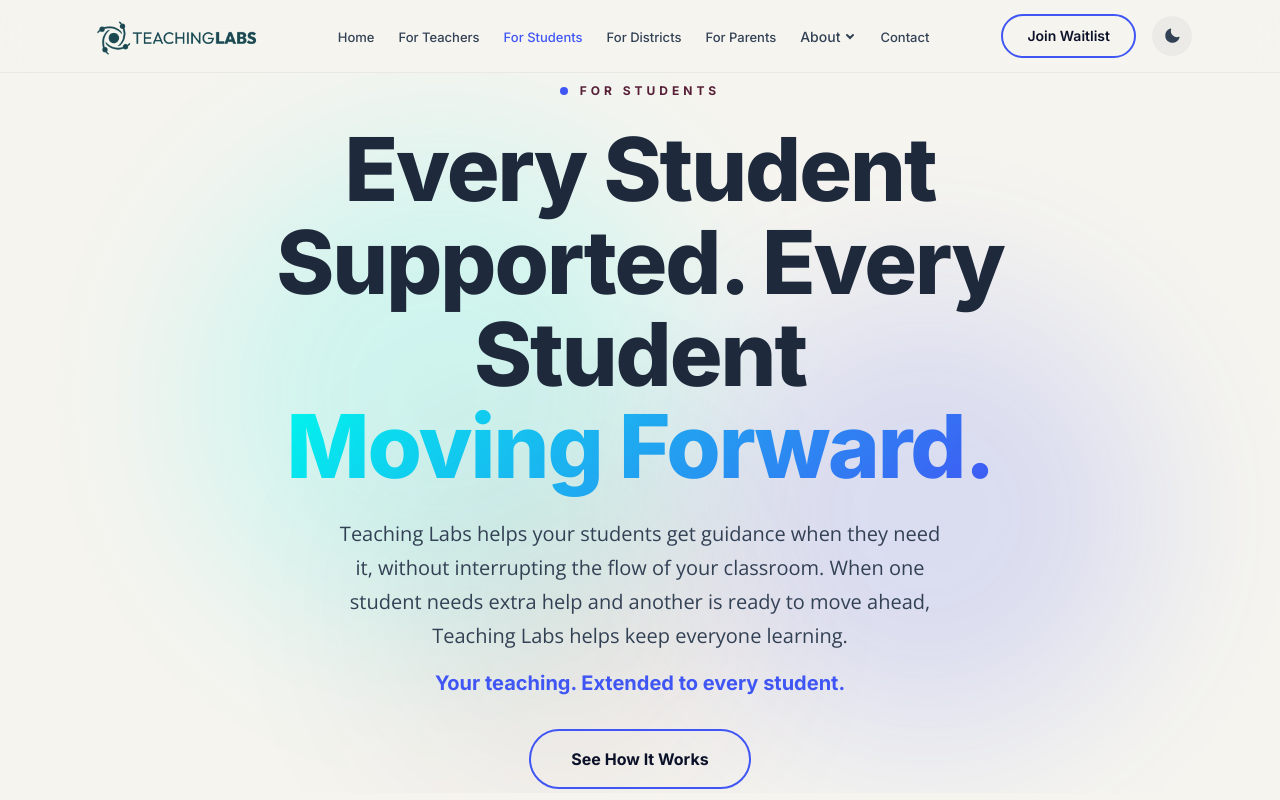
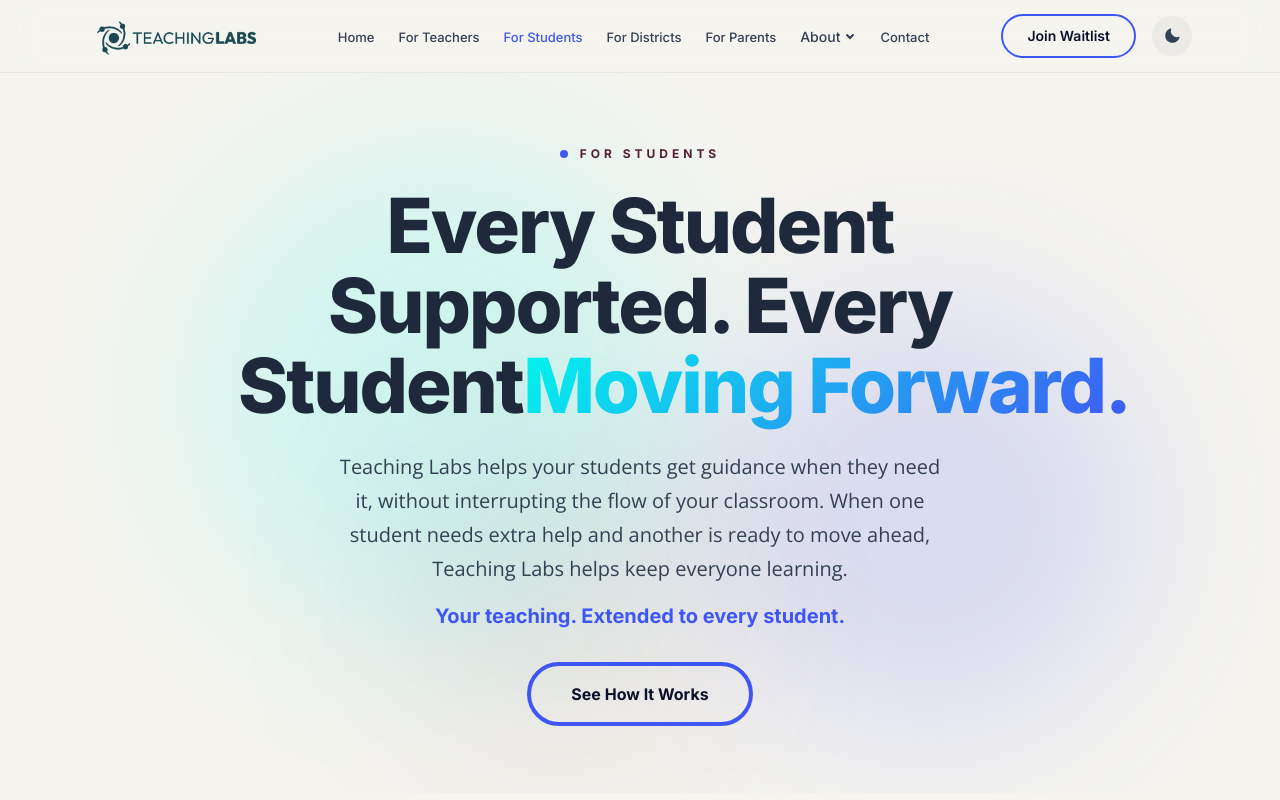
Before and after one commit to intellectualcreations/teachinglabs-marketing, a Next.js app: page /for-students in a window 1280 px wide. Shown: the top 800 px of the page. Built offline with nearby package versions, Linux system fonts and the light colour scheme.

Commit message:
fix: font size, nowrap Moving Forward, border-4

```diff
--- a/app/for-students/page.tsx
+++ b/app/for-students/page.tsx
@@ -112,11 +112,11 @@ export default function ForStudentsPage() {
           {/* Headline */}
           <h1
             className="font-heading font-extrabold leading-[1.05] text-text-primary dark:text-white mb-6 transition-colors duration-[400ms]"
-            style={{ fontSize: 'clamp(52px, 8vw, 88px)', letterSpacing: '-2px' }}
+            style={{ fontSize: 'clamp(42px, 7vw, 76px)', letterSpacing: '-2px' }}
           >
-            Every Student Supported. Every Student<br />
+            Every Student Supported. Every Student
             <span
-              className="pb-2"
+              className="pb-2 whitespace-nowrap"
               style={{
                 background: 'linear-gradient(135deg, #00F6ED, #4056F4)',
                 WebkitBackgroundClip: 'text',
@@ -144,7 +144,7 @@ export default function ForStudentsPage() {
           <div className="flex gap-4 justify-center flex-wrap">
             <Link
               href="/waitlist"
-              className="inline-flex items-center gap-2 font-heading text-base font-bold bg-transparent text-deep-navy dark:text-white px-10 py-4 rounded-full border-2 border-gold hover:bg-gold hover:text-white hover:-translate-y-0.5 hover:shadow-[0_6px_28px_rgba(64,86,244,0.45)] transition-all duration-300"
+              className="inline-flex items-center gap-2 font-heading text-base font-bold bg-transparent text-deep-navy dark:text-white px-10 py-4 rounded-full border-4 border-gold hover:bg-gold hover:text-white hover:-translate-y-0.5 hover:shadow-[0_6px_28px_rgba(64,86,244,0.45)] transition-all duration-300"
             >
               See How It Works
             </Link>
```
